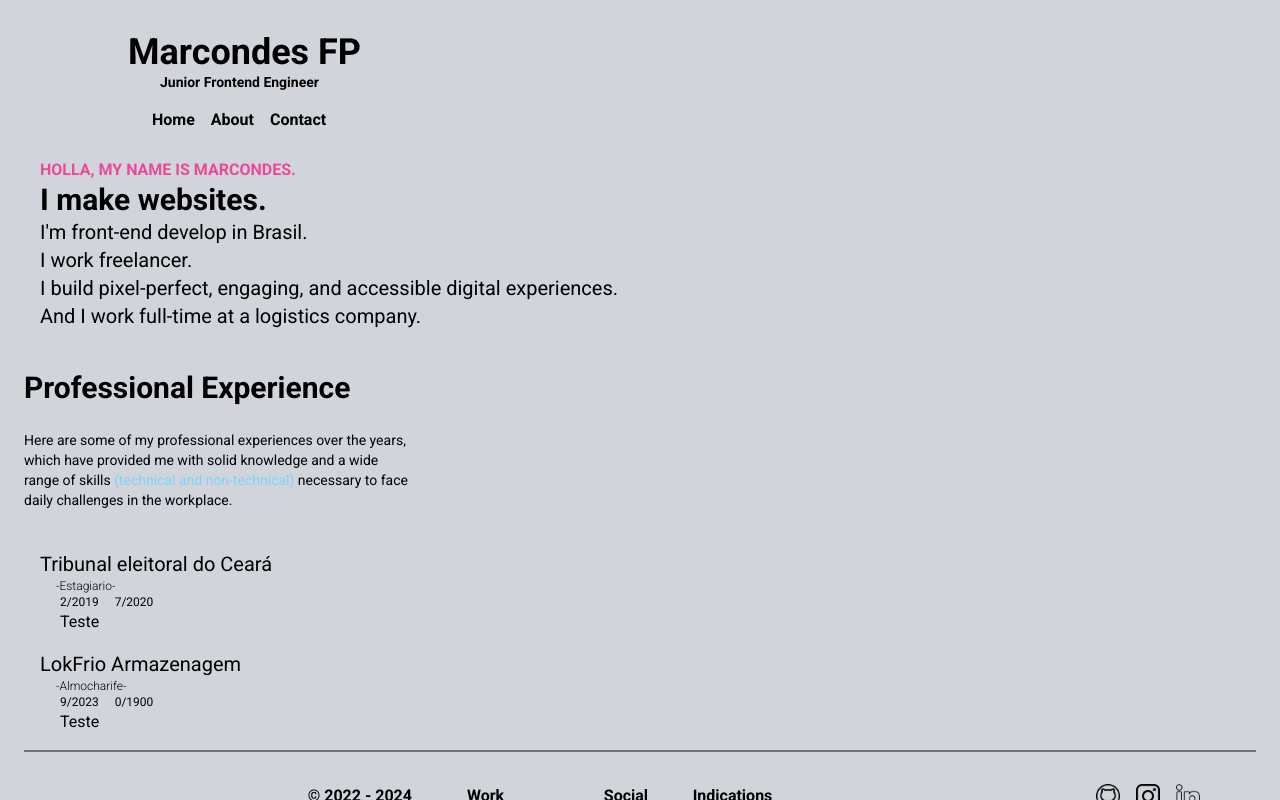
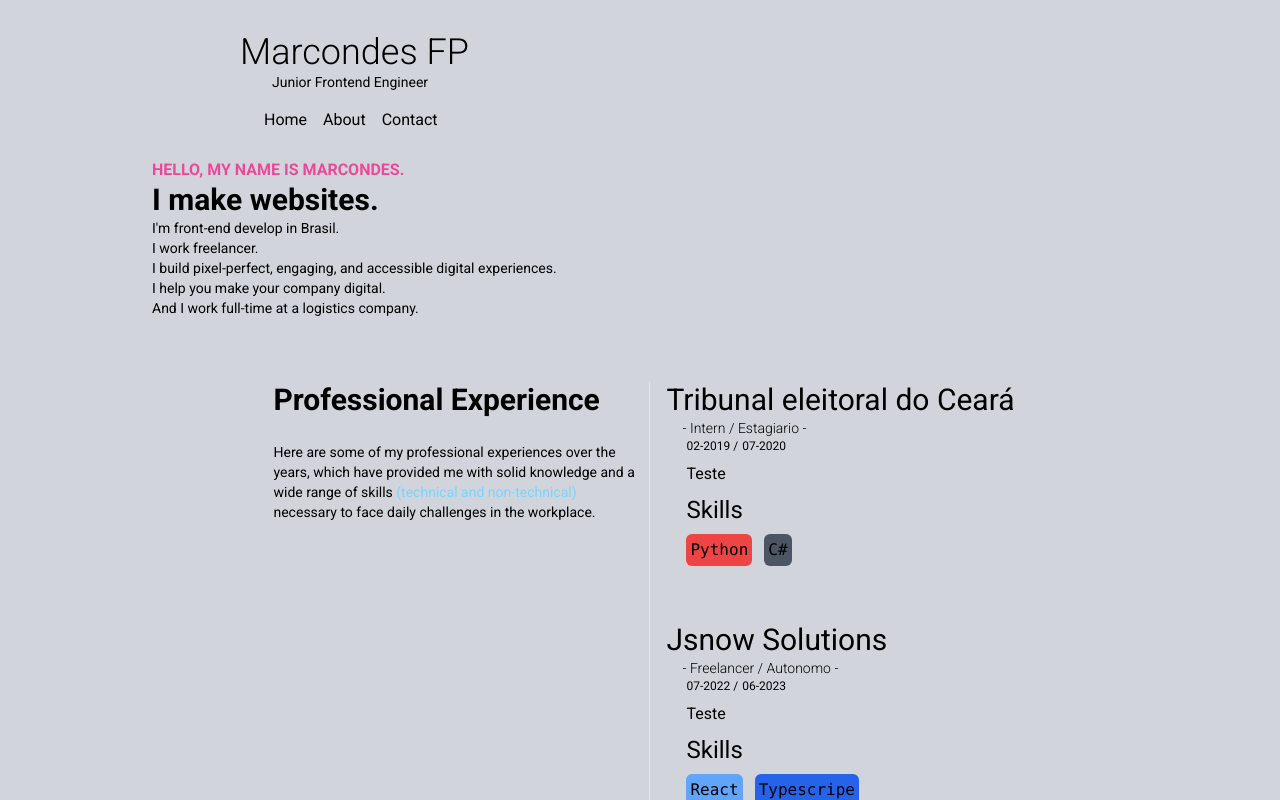
Before and after one commit to mascou9090/portfile-mascou, a Next.js app: page / in a window 1280 px wide. Shown: the top 800 px of the page. Built offline with nearby package versions, Linux system fonts and the light colour scheme.

Commit message:
Experience component almost finished

```diff
--- a/app/contact/page.tsx
+++ b/app/contact/page.tsx
@@ -9,24 +9,24 @@ export default function Contact() {
     return (
         <div className="">
             <div className="">
-                <div className="justify-center animate-content-second flex space-x-8 flex-wrap">
+                <div className="justify-center animate-content-second flex space-x-8">
                     <a href="https://github.com/mascou9090">
-                        <img className="sm:w-16 sm:h-16 w-10 h-10 hover:opacity-50 duration-300 cursor-pointer" src={Github.src} alt="Github icon Navgation" />
+                        <img className="sm:w-16 sm:h-16 w-10 h-10 hover:opacity-30 duration-500 cursor-pointer " src={Github.src} alt="Github icon Navgation" />
                     </a>
                     <a href="https://www.linkedin.com/in/marcondes-pinheiro-48aa231ab/">
-                        <img className="sm:w-16 sm:h-16 w-10 h-10 hover:opacity-50 duration-300 cursor-pointer" src={Linkedin.src} alt="Github icon Navgation" />
+                        <img className="sm:w-16 sm:h-16 w-10 h-10 hover:opacity-30 duration-500 cursor-pointer" src={Linkedin.src} alt="Github icon Navgation" />
                     </a>
                     <a href="https://www.instagram.com/marcondes_soeu/">
-                        <img className="sm:w-16 sm:h-16 w-10 h-10 hover:opacity-50 duration-300 cursor-pointer" src={Instagram.src} alt="Github icon Navgation" />
+                        <img className="sm:w-16 sm:h-16 w-10 h-10 hover:opacity-30 duration-500 cursor-pointer" src={Instagram.src} alt="Github icon Navgation" />
                     </a>
                     <a href="mailto:marcondessam@gmail.com">
-                        <img className="sm:w-16 sm:h-16 w-10 h-10 hover:opacity-50 duration-300 cursor-pointer" src={Email.src} alt="Github icon Navgation" />
+                        <img className="sm:w-16 sm:h-16 w-10 h-10 hover:opacity-30 duration-500 cursor-pointer" src={Email.src} alt="Github icon Navgation" />
                     </a>
                     <a href="https://wa.me//5585999504253?text=Ola%20Dev%20Marcondes%20venho%20direcionado%20do%20seu%20site!">
-                        <img className="sm:w-16 sm:h-16 w-10 h-10 hover:opacity-50 duration-300 cursor-pointer" src={Whatsap.src} alt="Github icon Navgation" />
+                        <img className="sm:w-16 sm:h-16 w-10 h-10 hover:opacity-30 duration-500 cursor-pointer" src={Whatsap.src} alt="Github icon Navgation" />
                     </a>
                 </div>
-                <div className="p-10 animate-content-main flex flex-col text-center justify-center">
+                <div className="px-4 py-10 animate-content-main flex flex-col text-center justify-center">
                     <h1 className="text-3xl">Can you talk to me? <br />
                         <span className="font-bold">
                             Please contact me on any of these channels
--- a/app/experience/index.tsx
+++ b/app/experience/index.tsx
@@ -1,4 +1,8 @@
-import Skils from "../skills";
+'use cliente'
+interface PropsSkils {
+    name: string,
+    cor: string,
+}
 
 interface PropsExperience {
     name: string,
@@ -6,39 +10,45 @@ interface PropsExperience {
     dataResignation: Date,
     description: string,
     compane: string,
-    skils?: [{name:string, cor:string}]
+    skils?: PropsSkils[];
 }
+
 
 export default function Experience({ name, dataAdimision, dataResignation, skils, description, compane }: PropsExperience) {
 
     const monthAdmission = dataAdimision.getMonth();
     const yearAdmission = dataAdimision.getFullYear();
 
-    const dataActual = `${monthAdmission}/${yearAdmission}`;
+    const dataActual = `0${monthAdmission}-${yearAdmission}`;
 
     const monthResignation = dataResignation.getMonth();
     const yearResignation = dataResignation.getFullYear();
 
-    const dataExit = `${monthResignation}/${yearResignation}`;
+    const monthExit = monthResignation !== 0 ? monthResignation : 0;
+
+    const dataExit = `0${monthExit}-${yearResignation}`;
 
 
     return (
-        <div className="flex flex-col m-4">
+        <div className="flex flex-col pb-12 border-l-[1px] pl-4">
             <div>
-                <h3 className="text-xl">{compane}</h3>
+                <h3 className="text-3xl">{compane}</h3>
             </div>
 
             <div className="flex flex-col space-x-5">
-                <p className="ml-4 text-xs font-thin"> -{name}- </p>
-                <div className="flex space-x-4">
-                    <p className="text-xs">{dataActual}</p>
-                    <p className="text-xs">{dataExit}</p>
+                <p className="ml-4 text-sm font-thin"> - {name} - </p>
+                <div className="flex space-x-1">
+                    <p className="text-xs">{dataActual} /</p>
+                    <p className="text-xs">{monthExit === 0 ? ("Atual") : (dataExit)}</p>
                 </div>
-                <p className="block">{description}</p>
-                <div className="flex space-x-3">
-                    <div className={`${skils?.[0].cor} rounded-md`}>
-                        {skils?.[0].name}
-                    </div>
+                <p className="block my-2">{description}</p>
+                    <h3 className="text-2xl">Skills</h3>
+                <div className="flex py-2 space-x-3">
+                    {skils?.map(skil => (
+                        <div key={skil.name} className={`${skil.cor} text-black font-mono animate-content-second rounded-md p-1`}>
+                            <p>{skil.name}</p>
+                        </div>
+                    ))}
                 </div>
             </div>
         </div>
--- a/app/layout.tsx
+++ b/app/layout.tsx
@@ -26,17 +26,17 @@ export default function RootLayout({
     return (
         <html lang="pt-BR" className={maintFontFamilyRobot.variable}>
             <body className="dark:text-gray-300 text-black bg-gradient-to-l dark:from-gray-900 dark:to-gray-800 bg-gray-300">
-                <header className="flex justify-center sm:justify-start w-auto">
-                    <div className="" >
-                        <div className="pl-12 w-full sm:ml-20 mt-8">
+                <header className="flex justify-center lg:ml-28 dark:text-gray-300 text-black sm:justify-start w-auto">
+                    <div>
+                        <div className="pl-12 w-full sm:ml-20 mt-8 animate-content-second">
                             <Link className="m-auto" href="/">
-                                <strong className="text-4xl hover:opacity-40 duration-300 text-black cursor-pointer">
+                                <strong className="text-4xl font-light hover:opacity-40 duration-300 cursor-pointer">
                                     Marcondes FP
                                 </strong>
                             </Link>
-                            <p className="text-black pl-8 font-bold text-sm">Junior Frontend Engineer</p>
+                            <p className="pl-8 text-sm">Junior Frontend Engineer</p>
                             <div className="ml-6 mb-6">
-                                <nav className="list-none duration-300 mt-4 space-x-4 flex text-black font-bold text-md">
+                                <nav className="list-none duration-300 mt-4 space-x-4 flex text-md">
                                     <li className="after:content-[''] after:duration-500 after:w-[0px] after:h-0.5 after:ease-out after:block after:to-sky-700 after:bg-gradient-to-r after:from-gray-800 hover:after:w-full duration-300 hover:text-sky-700 cursor-pointer">
                                         <Link href="/">
                                             Home
@@ -57,8 +57,8 @@ export default function RootLayout({
                     </div>
                 </header>
                 {children}
-                <footer className="justify-center mx-6 border-t-2 text-black flex border-gray-500 pt-8 w-auto">
-                    <div className="md:flex m-auto justify-center">
+                <footer className="justify-center mx-6 my-10 border-t-2 text-black flex border-gray-500 pt-8 w-auto">
+                    <div className="md:flex m-auto md:space-x-4 justify-center">
                         <p className="text-center">
                             <strong className="">© 2022 - 2024</strong>
                             <br />
--- a/app/page.tsx
+++ b/app/page.tsx
@@ -1,33 +1,37 @@
+import Link from "next/link";
 import Experience from "./experience";
 
-
-
-
+console.log("a")
 export default function Home() {
   return (
-    <main className="animate-content-main">
-      <aside className="pl-10 mb-10">
-        <h2 className="text-md animate-content-second dark:text-blue-700 dark:hover:text-pink-300 text-pink-500 hover:text-sky-600 duration-300 cursor-pointer font-bold">HOLLA, MY NAME IS MARCONDES.</h2>
-        <p className="text-sm w-[60%] sm:text-xl sm:w-[50%]">
+    <main className="animate-content-main ">
+      <aside className="pl-10 mb-10 lg:ml-28 animate-content-second">
+        <h2 className="text-md animate-content-second dark:text-blue-700 dark:hover:text-pink-300 text-pink-500 hover:text-sky-600 duration-300 cursor-pointer font-bold">HELLO, MY NAME IS MARCONDES.</h2>
+        <p className="text-sm w-[60%] sm:text-md sm:w-[50%]">
           <strong className="text-2xl sm:text-3xl ">
             I make websites.
           </strong> <br />
           I'm front-end develop in Brasil. <br />
           I work freelancer. <br />
-          I build pixel-perfect, engaging, and accessible digital experiences. < br />
+          I build pixel-perfect, engaging, and accessible digital experiences. <br />
+          I help you make your company digital. <br />
           And I work full-time at a logistics company. <br />
         </p>
       </aside>
-      <aside className="flex flex-col pl-6">
-        <div className="">
+      <aside className="flex flex-col sm:flex-row md:justify-center p-6">
+        <div className="px-2 md:w-96">
           <h2 className="font-semibold text-3xl">Professional Experience</h2>
-          <p className="w-96 py-6 text-sm">Here are some of my professional experiences over the years, which have provided me with solid knowledge and a wide range of skills <strong className="font-medium text-sky-300">(technical and non-technical)</strong> necessary to face daily challenges in the workplace.</p>
+          <p className=" py-6 text-sm">Here are some of my professional experiences over the years, which have provided me with solid knowledge and a wide range of skills <strong className="font-medium text-sky-300">(technical and non-technical)</strong> necessary to face daily challenges in the workplace.</p>
         </div>
-        <div className="">
-          <Experience name="Estagiario" dataAdimision={new Date(2019,2)} dataResignation={new Date(2020,7)} description="Teste" compane="Tribunal eleitoral do Ceará"/>
-          <Experience name="Almocharife" dataAdimision={new Date(2023,9)} dataResignation={new Date(0,0)} description="Teste" compane="LokFrio Armazenagem"/>
+        <div className="mb-20">
+          <Experience name="Intern / Estagiario" skils={[{'name':"Python",'cor':"bg-red-500"}, {'name':"C#",'cor':"bg-gray-600"}]} dataAdimision={new Date(2019,2)} dataResignation={new Date(2020,7)} description="Teste" compane="Tribunal eleitoral do Ceará"/>
+          <Experience name="Freelancer / Autonomo" skils={[{'name':"React",'cor':"bg-blue-400"}, {'name':"Typescripe",'cor':"bg-blue-600"}]} dataAdimision={new Date(2022,7)} dataResignation={new Date(2023,6)} description="Teste" compane="Jsnow Solutions"/>
+          <Experience name="Storekeeper / Almocharife" skils={[{'name':"Windows",'cor':"bg-gray-300"}, {'name':"Slim",'cor':"bg-white"}, {'name':"Agil",'cor':"bg-yellow-400"},{'name':"Excel",'cor':"bg-green-400"}, {'name':"Word",'cor':"bg-blue-500"}]} dataAdimision={new Date(2023,9)} dataResignation={new Date(0,0)} description="Teste" compane="LokFrio Armazenagem"/>
         </div>
       </aside>
+      <Link href="/contact">
+          <p className="dark:hover:text-pink-300 dark:text-blue-600 text-black hover:text-blue-400 ml-10 duration-300 w-20 cursor-pointer">Interested?</p>
+      </Link>
     </main>
   );
 }
--- a/app/skills/index.tsx
+++ /dev/null
@@ -1,12 +0,0 @@
-interface PropsSkils {
-    name: string,
-    cor: string,
-}
-
-export default function Skils({name, cor}: PropsSkils) {
-    return (
-        <div className={`${cor} rounded-md text-sm animate-content-third p-1`}>
-            {name}
-        </div>
-    )
-}
```
